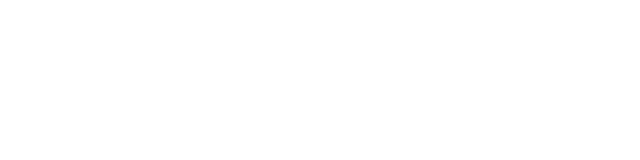
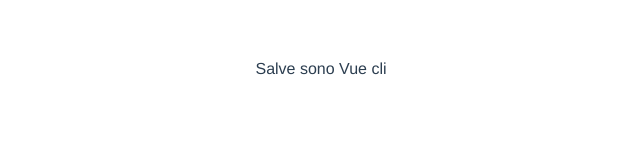
Before and after one commit to Fransch97/vue-cli-first, a Vue app: page / in a window 1280 px wide. Shown: the top 160 px of the page, without its empty margins (319-959 px from the left). Built offline with nearby package versions, Linux system fonts and the light colour scheme.

Commit message:
homework

```diff
--- a/src/App.vue
+++ b/src/App.vue
@@ -1,15 +1,24 @@
 <template>
   <div id="app">
-
+    <ComHeader />
   </div>
 </template>
 
+
+
+
 <script>
-
+import ComHeader from '@/components/ComHeader.vue'
 export default {
-
+  components: {
+    ComHeader
+  }
 }
 </script>
+
+
+
+
 
 <style lang="scss">
 #app {
--- /dev/null
+++ b/src/components/ComHeader.vue
@@ -0,0 +1,17 @@
+<template>
+        <header>
+            Salve sono Vue cli
+        </header>
+</template>
+
+
+<script>
+export default {
+    name : 'ComHeader'
+
+}
+</script>
+
+<style>
+
+</style>
```
